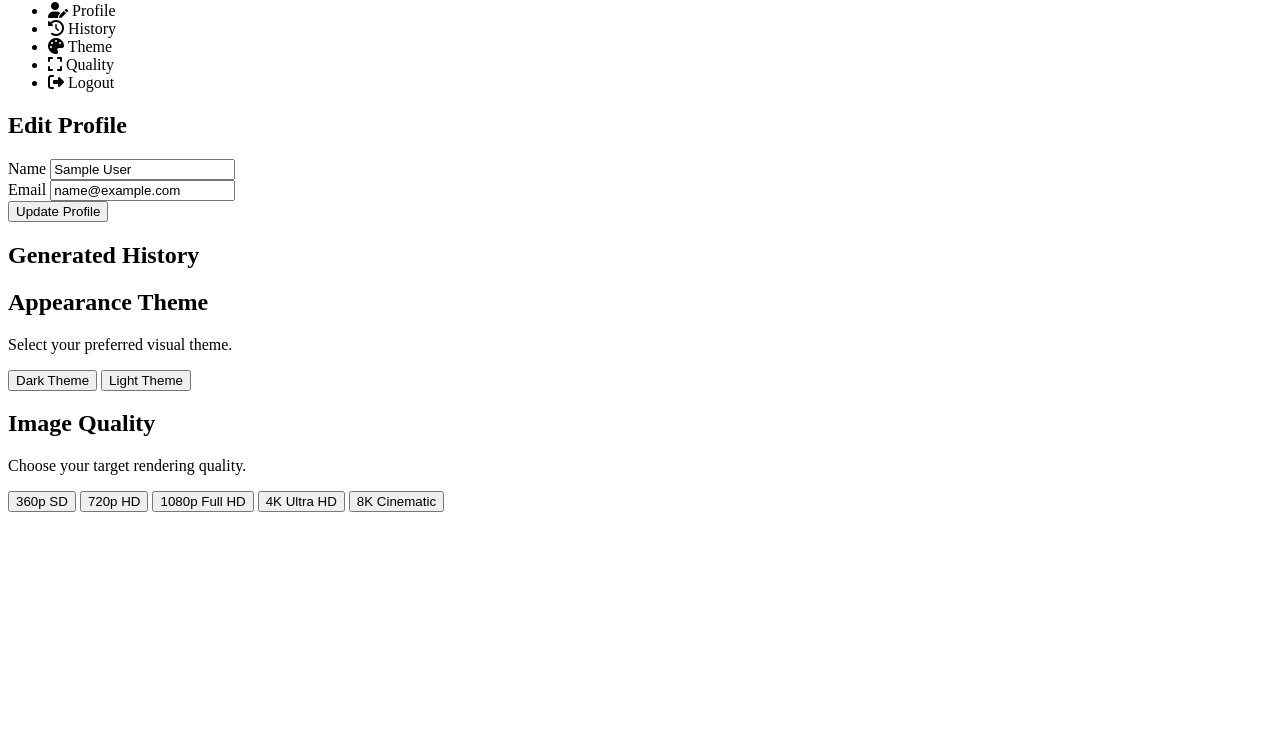
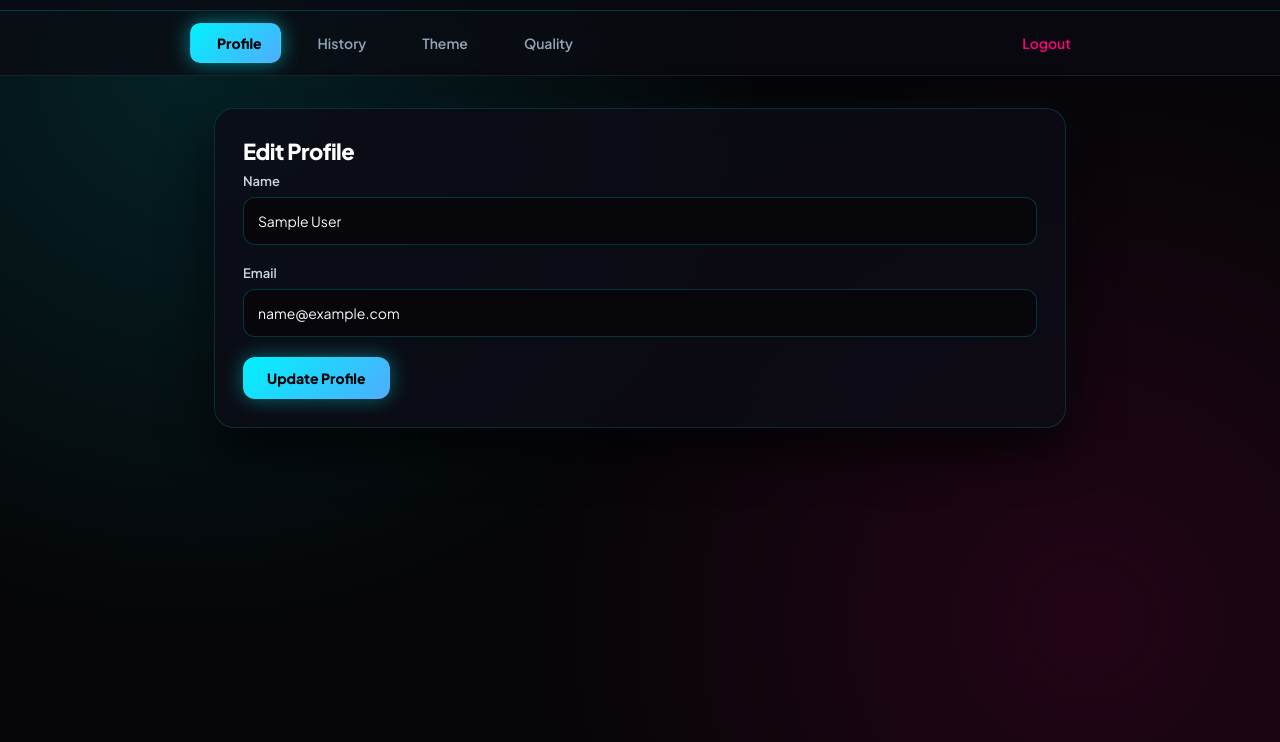
Before and after one commit to muhammadfasih010/afs-studios, a plain HTML site: page set.html in a window 1280 px wide. Shown: the part 58-800 px from the top of the page. Drawn offline with Linux system fonts and the light colour scheme; sample sign-in values are in the browser's storage.

Commit message:
Update set.html

```diff
--- a/set.html
+++ b/set.html
@@ -5,7 +5,7 @@
     <meta name="viewport" content="width=device-width, initial-scale=1.0">
     <title>Settings - AI Text to Image</title>
 
-    <link rel="stylesheet" href="https://cdnjs.cloudflare.com/ajax/libs/font-awesome/6.4.0/css/all.min.css">
+    <link rel="stylesheet" href="set.css">
 </head>
 <body>
     <header class="navbar">
```
